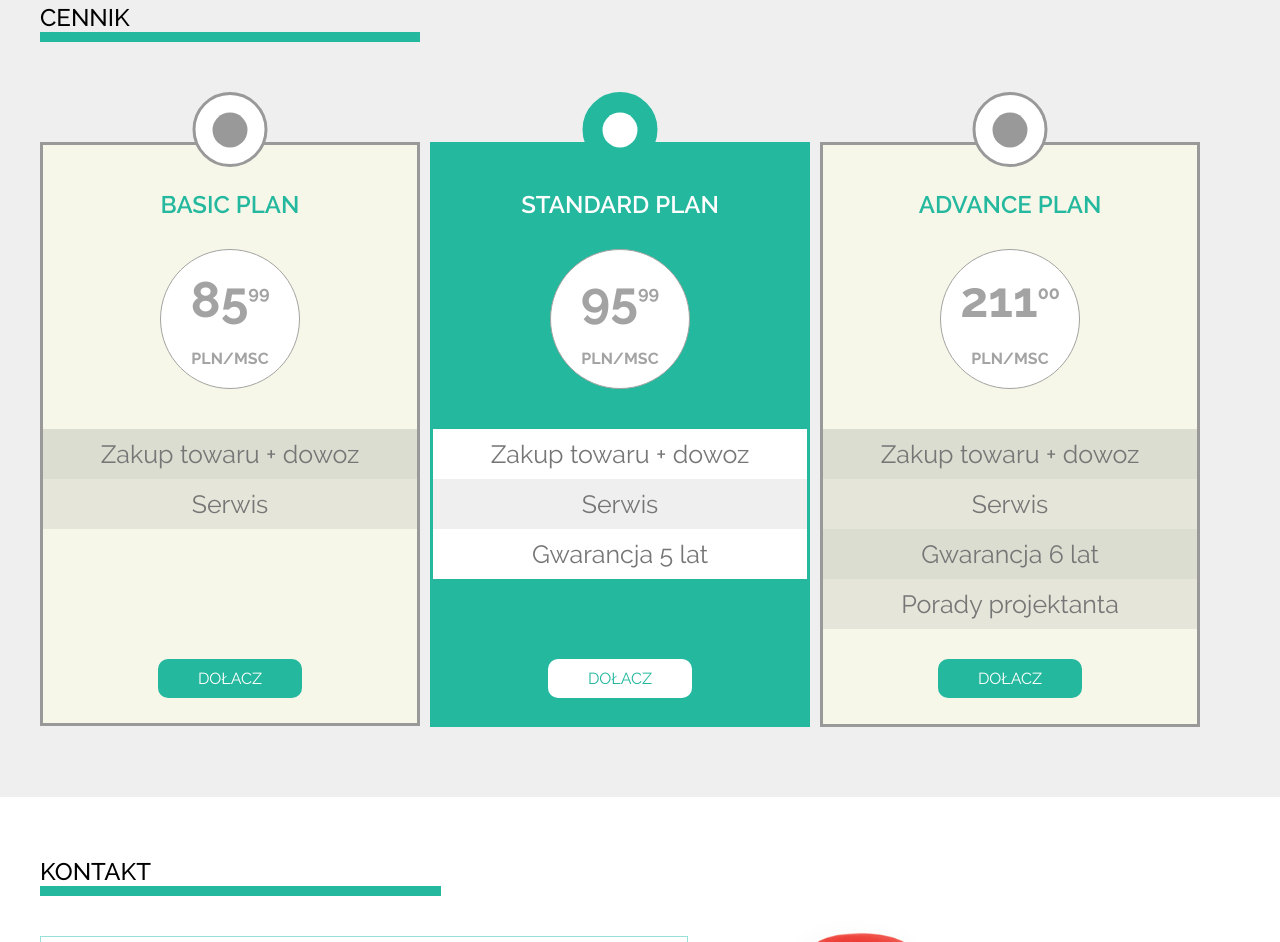
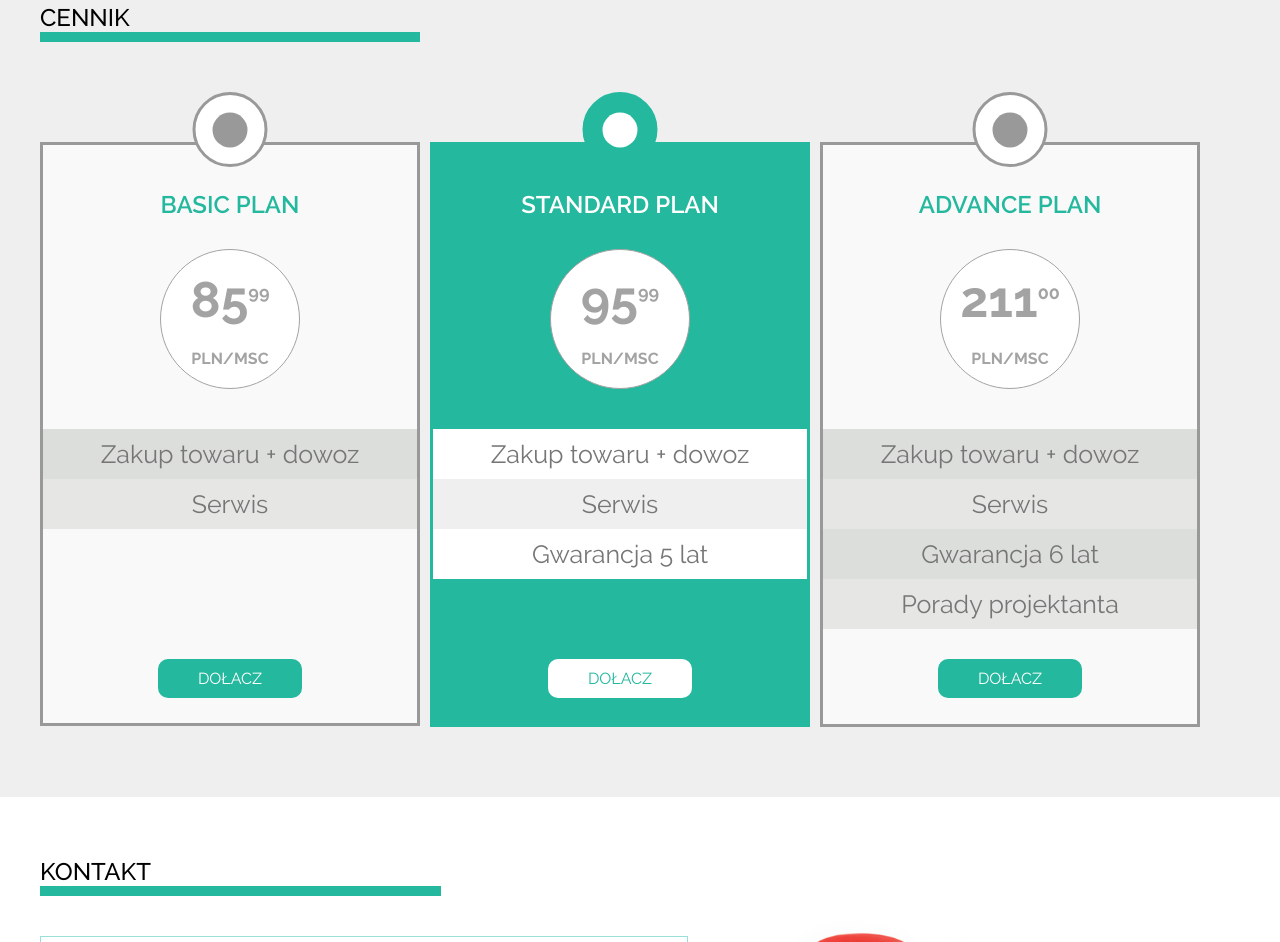
Before and after one commit to vladyani/Sit_On_Chair, a plain HTML site: page index.html in a window 1280 px wide. Shown: the part 924-1866 px from the top of the page. Drawn offline with Linux system fonts and the light colour scheme.

Commit message:
color update

```diff
--- a/css/main.css
+++ b/css/main.css
@@ -231,7 +231,7 @@ header nav li a:hover{
     padding: 15px 0;
     float: left;
     margin-right:10px;
-    background-color: rgba(255, 255, 227, 0.5);
+    background-color: #F9F9F9;
 }
 
 .card_outer_ring_1{
@@ -413,7 +413,7 @@ header nav li a:hover{
     padding: 15px 0;
     float: left;
     margin-right:10px;
-    background-color: rgba(255, 255, 227, 0.5);
+    background-color: #F9F9F9;
 }
 
 .card_outer_ring_3{
```
